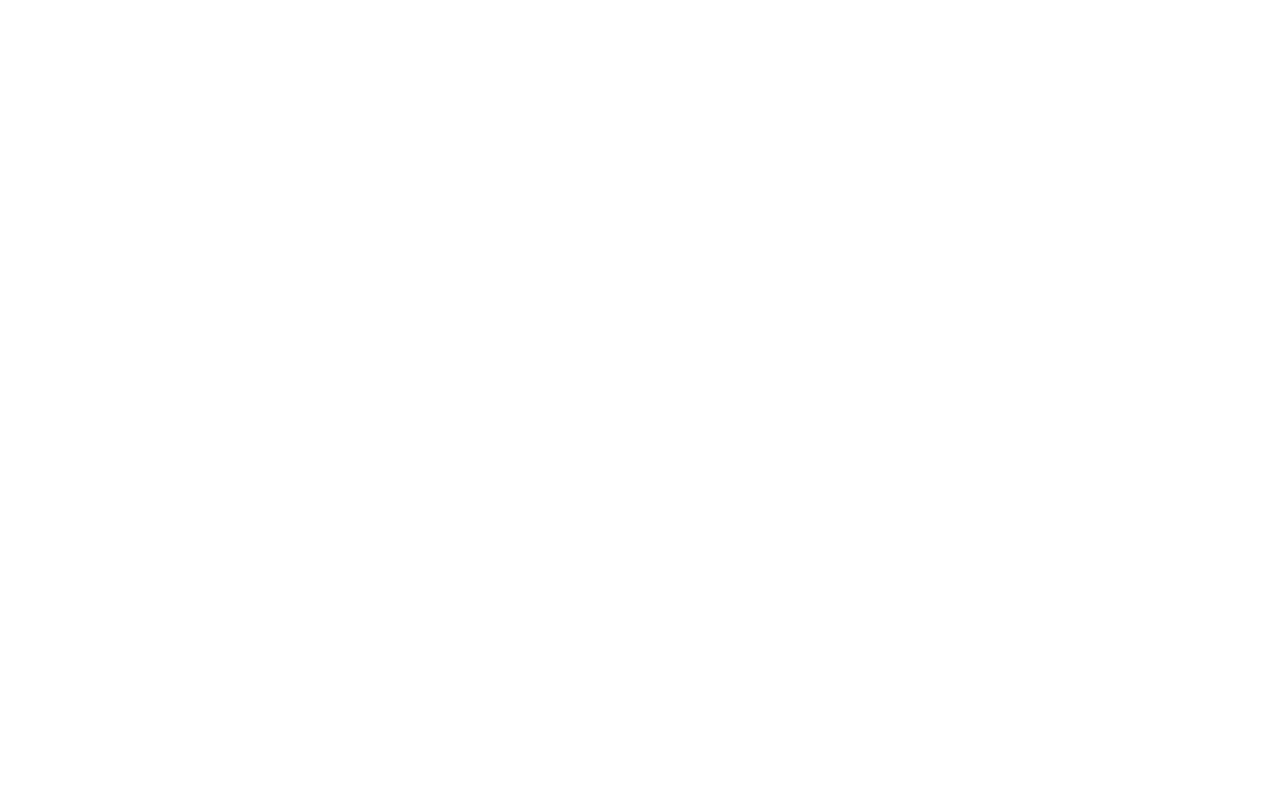
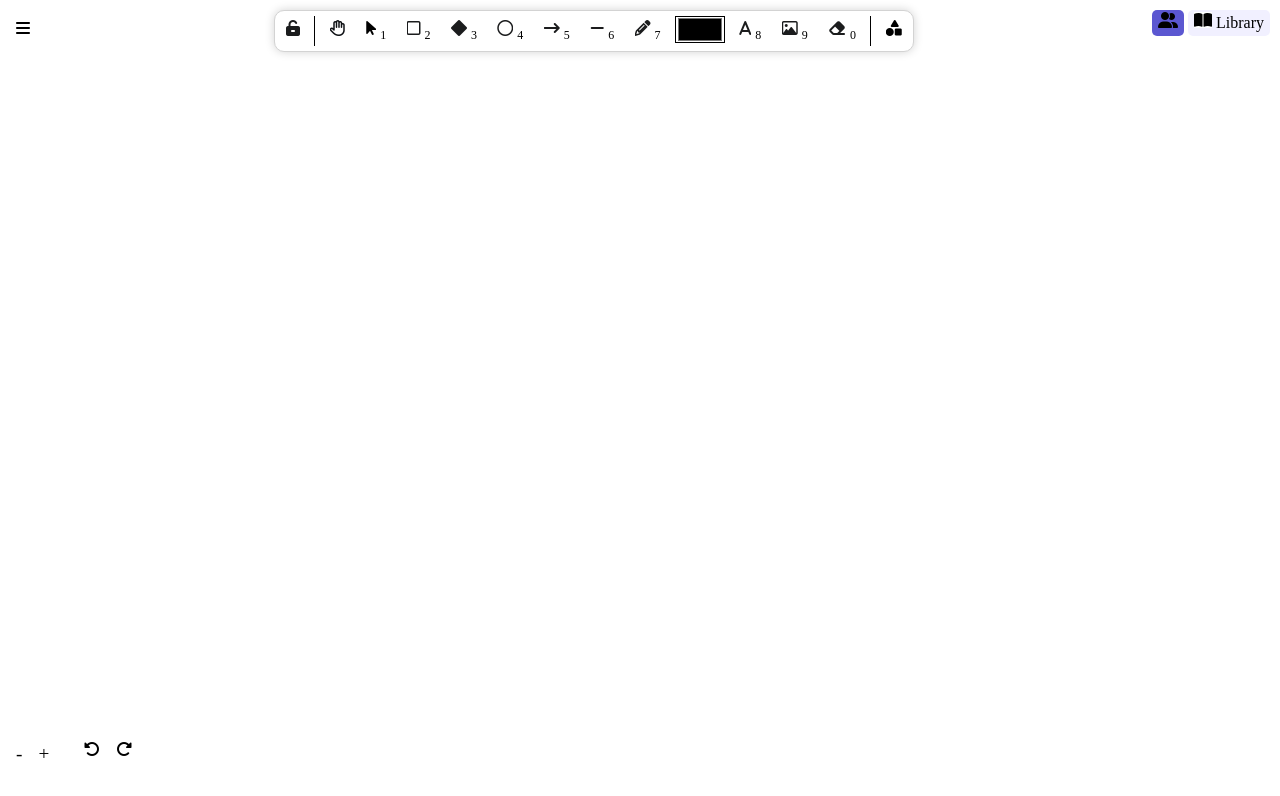
Before and after one commit to Hemanth-Kumar007/ExcaliDraw-Clone, a plain HTML site: page index.html in a window 1280 px wide. Drawn offline with nearby package versions, Linux system fonts and the light colour scheme.

Commit message:
free hand drawing done

```diff
--- a/index.html
+++ b/index.html
@@ -1,13 +1,117 @@
 <!DOCTYPE html>
 <html lang="en">
-<head>
-    <meta charset="UTF-8">
-    <meta http-equiv="X-UA-Compatible" content="IE=edge">
-    <meta name="viewport" content="width=device-width, initial-scale=1.0">
-    <link rel="stylesheet" href="style.css">
+  <head>
+    <meta charset="UTF-8" />
+    <meta http-equiv="X-UA-Compatible" content="IE=edge" />
+    <meta name="viewport" content="width=device-width, initial-scale=1.0" />
+    <link rel="stylesheet" href="style.css" />
+    <link
+      href="https://cdn.jsdelivr.net/npm/bootstrap@5.3.2/dist/css/bootstrap.min.css"
+      rel="stylesheet"
+      integrity="sha384-T3c6CoIi6uLrA9TneNEoa7RxnatzjcDSCmG1MXxSR1GAsXEV/Dwwykc2MPK8M2HN"
+      crossorigin="anonymous"
+    />
+    <link
+      rel="stylesheet"
+      href="https://cdnjs.cloudflare.com/ajax/libs/font-awesome/6.4.2/css/all.min.css"
+      integrity="sha512-z3gLpd7yknf1YoNbCzqRKc4qyor8gaKU1qmn+CShxbuBusANI9QpRohGBreCFkKxLhei6S9CQXFEbbKuqLg0DA=="
+      crossorigin="anonymous"
+      referrerpolicy="no-referrer"
+    />
     <title>ExcaliDraw-Clone</title>
-</head>
-<body>
+  </head>
+  <body>
+    <header>
+      <button id="navbar" style="border: none">
+        <i class="fa-solid fa-bars"></i>
+      </button>
+      <div id="toolbar">
+        <button>
+            <i class="fa-solid fa-unlock-keyhole" style="color: #1b1c1d;"></i>
+        </button>
+        <div id="vertical-line"></div>
+        <button>
+            <i class="fa-regular fa-hand" style="color: #0f1115;"></i>
+        </button>
+        <button>
+            <i class="fa-solid fa-arrow-pointer"></i>
+            <sub>1</sub>
+        </button>
+        <button>
+            <i class="fa-regular fa-square" style="color: #1b1c1d;"></i>
+            <sub>2</sub>
+        </button>
+        <button>
+            <i class="fa-solid fa-diamond" style="color: #1b1c1d;"></i>
+            <sub>3</sub>
+        </button>
+        <button>
+            <i class="fa-regular fa-circle" style="color: #1b1c1d;"></i>
+            <sub>4</sub>
+        </button>
+        <button>
+            <i class="fa-solid fa-arrow-right-long" style="color: #1b1c1d;"></i>
+            <sub>5</sub>
+        </button>
+        <button>
+            <i class="fa-solid fa-minus" style="color: #1b1c1d;"></i>
+            <sub>6</sub>
+        </button>
+        <button id="pencil">
+            <i class="fa-solid fa-pencil" style="color: #1b1c1d;"></i>
+            <sub>7</sub>
+        </button>
+        <input type="color" id="color-picker">
+        <button>
+            <i class="fa-solid fa-a" style="color: #1b1c1d;"></i>
+            <sub>8</sub>
+        </button>
+        <button>
+            <i class="fa-regular fa-image" style="color: #1b1c1d;"></i>
+            <sub>9</sub>
+        </button>
+        <button>
+            <i class="fa-solid fa-eraser" style="color: #1b1c1d;"></i>
+            <sub>0</sub>
+        </button>
+        <div id="vertical-line"></div>
+        <button>
+            <i class="fa-solid fa-shapes"></i>
+        </button>
+      </div>
+      <div id="header-right">
+        <button style="background-color: #5b57d1;">
+            <i class="fa-solid fa-user-group" style="background-color: #5b57d1;"></i>
+        </button>
+        <button style="background-color: #F1F0FF">
+            <i class="fa-solid fa-book-open"></i> Library
+        </button>
+      </div>
+    </header>
+    <canvas id="canvas"></canvas>
+    <footer>
+        <div id="footer-left">
+            <div>
+                <button style="font-size:larger">-</button>
+                <button style="font-size:larger">+</button>
+            </div>
+            <div>
+                <button>
+                    <i class="fa-solid fa-rotate-left"></i>
+                </button>
+                <button>
+                    <i class="fa-solid fa-rotate-right"></i>
+                </button>
+            </div>
+        </div>
 
-</body>
+        <div></div>
+    </footer>
+    <script
+      src="https://cdn.jsdelivr.net/npm/bootstrap@5.3.2/dist/js/bootstrap.bundle.min.js"
+      integrity="sha384-C6RzsynM9kWDrMNeT87bh95OGNyZPhcTNXj1NW7RuBCsyN/o0jlpcV8Qyq46cDfL"
+      crossorigin="anonymous"
+    ></script>
+    <script src="./script.js"></script>
+  </body>
 </html>
--- /dev/null
+++ b/script.js
@@ -0,0 +1,58 @@
+const canvas = document.getElementById("canvas");
+
+canvas.width = window.innerWidth;
+canvas.height = window.innerHeight;
+
+const c = canvas.getContext("2d");
+
+// free-hand drawing:
+
+let drawingColor = "red";
+let previousPosition = null;
+
+function onMouseDown(e){
+    previousPosition = [e.clientX, e.clientY];
+    c.strokeStyle = drawingColor;
+    c.lineWidth = 2;
+    canvas.addEventListener("mousemove", onMouseMove);
+    canvas.addEventListener("mouseup", onMouseUp);
+}
+
+function onMouseMove(e){
+    let currentPosition = [e.clientX, e.clientY];
+    c.beginPath();
+    c.moveTo(...previousPosition);
+    c.lineTo(...currentPosition);
+    c.stroke();
+    c.closePath();
+    previousPosition = currentPosition;
+}
+
+function onMouseUp(e){
+    canvas.removeEventListener("mousemove", onMouseMove);
+}
+
+const pencil = document.getElementById("pencil");
+let isPencilActive = false ;
+
+const colorPicker = document.getElementById("color-picker");
+
+
+colorPicker.addEventListener("change", () => {
+    drawingColor = colorPicker.value;
+});
+
+function onPencilClick() {
+    pencil.classList.toggle("active");
+    isPencilActive = !isPencilActive;
+    if(isPencilActive) {
+        canvas.style.cursor = "crosshair";
+        canvas.addEventListener("mousedown", onMouseDown);
+    }
+    else {
+        canvas.style.cursor = "auto";
+        canvas.removeEventListener("mousedown", onMouseDown);
+    }
+}
+
+pencil.addEventListener("click", onPencilClick);
--- a/style.css
+++ b/style.css
@@ -0,0 +1,73 @@
+*{
+    font-family: Virgil;
+    background-color: #FFFFFF;
+    overflow: hidden;
+}
+
+#toolbar{
+    background-color: white;
+    display: flex;
+    width: 50vw;
+    justify-content: space-between;
+    border-radius: 10px;
+    padding: 5px;
+    border: 1px solid lightgray;
+    box-shadow: 0px 0px 10px lightgray;
+}
+
+#toolbar>button{
+    border: none;
+    background-color: transparent;
+    border-radius: 10px;
+}
+
+#toolbar>button>i, #toolbar>button>sub{
+    background-color: transparent;
+}
+
+#toolbar>button:hover{
+    background-color: lightgray;
+}
+
+#vertical-line{
+    border-right: 1px solid black;
+    height: 30px;
+}
+
+header{
+    display: flex;
+    justify-content: space-between;
+    padding: 10px;
+}
+
+#canvas{
+    position: relative;
+}
+
+.active {
+    background-color: yellow;
+    border-radius: 4px;
+}
+
+#header-right button{
+    border: none;
+    border-radius: 5px;
+}
+
+footer{
+    position: absolute;
+    bottom: 20px;
+    display: flex;
+    justify-content: space-between;
+    padding: 10px;
+}
+
+#footer-left{
+    display: flex;
+    justify-content: space-between;
+    width: 10vw;
+}
+
+#footer-left button{
+    border: none;
+}
```
